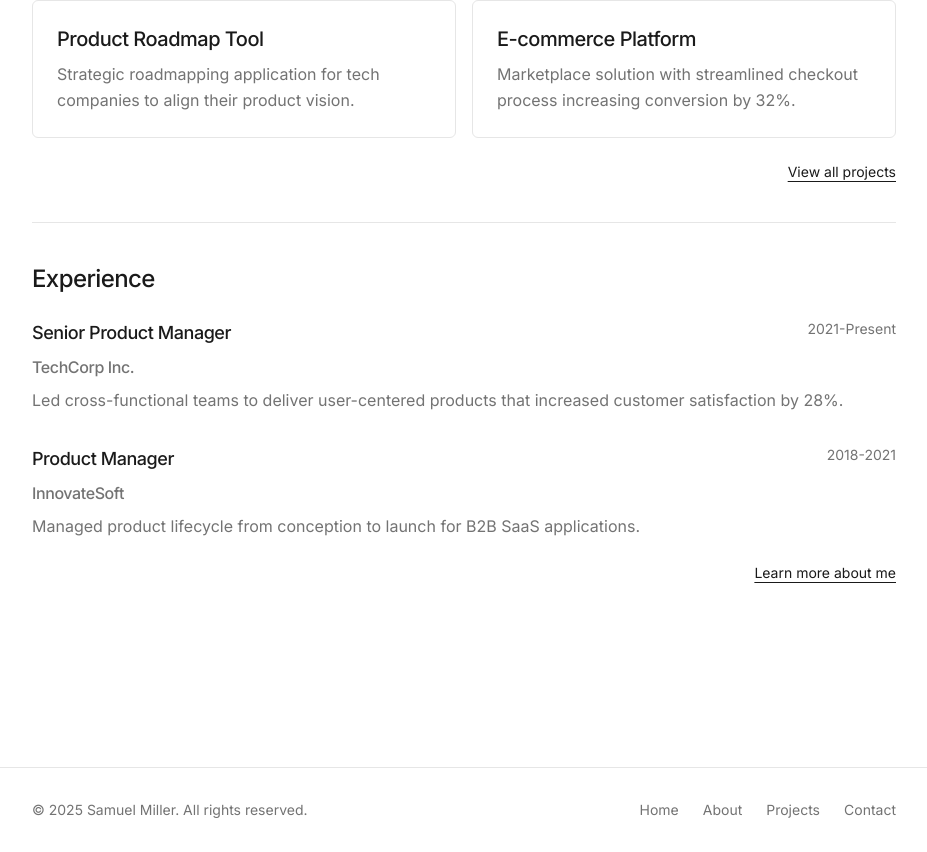
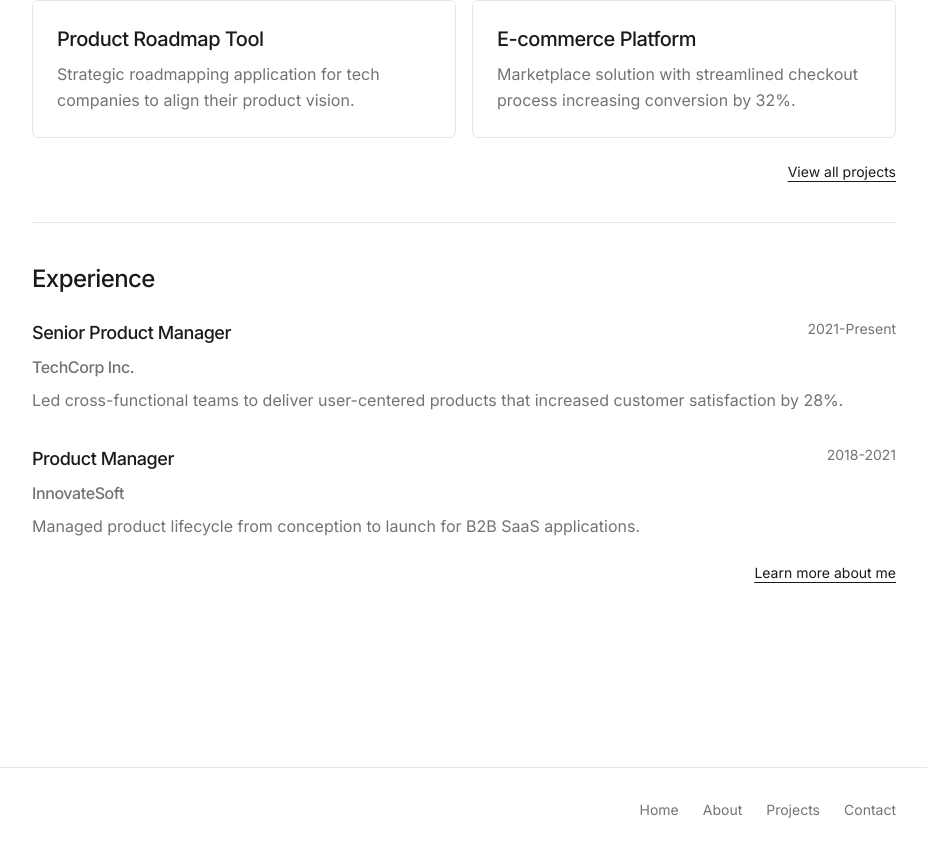
Before and after one commit to jaydattanikalje/notion-pm-space, a React (Vite) app: page / in a window 1280 px wide. Shown: the part 518-1370 px from the top of the page, without its empty margins (176-1103 px from the left). Built offline with nearby package versions, Linux system fonts and the light colour scheme.

Commit message:
Visual edit in Lovable
Edited UI in Lovable

```diff
--- a/src/components/Footer.tsx
+++ b/src/components/Footer.tsx
@@ -1,17 +1,11 @@
-
 import { NavLink } from "react-router-dom";
-
 const Footer = () => {
   const currentYear = new Date().getFullYear();
-
-  return (
-    <footer className="border-t border-border py-8 mt-16">
+  return <footer className="border-t border-border py-8 mt-16">
       <div className="max-w-4xl mx-auto px-4">
         <div className="flex flex-col md:flex-row justify-between items-center">
           <div className="mb-4 md:mb-0">
-            <p className="text-sm text-muted-foreground">
-              © {currentYear} Samuel Miller. All rights reserved.
-            </p>
+
           </div>
           <div className="flex space-x-6">
             <NavLink to="/" className="text-sm text-muted-foreground hover:text-foreground transition-colors">
@@ -29,8 +23,6 @@ const Footer = () => {
           </div>
         </div>
       </div>
-    </footer>
-  );
+    </footer>;
 };
-
 export default Footer;
```
